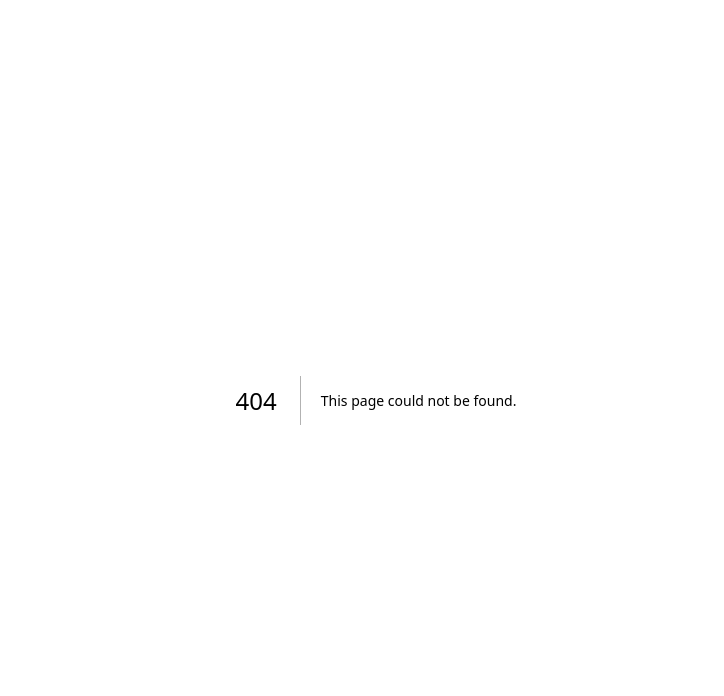
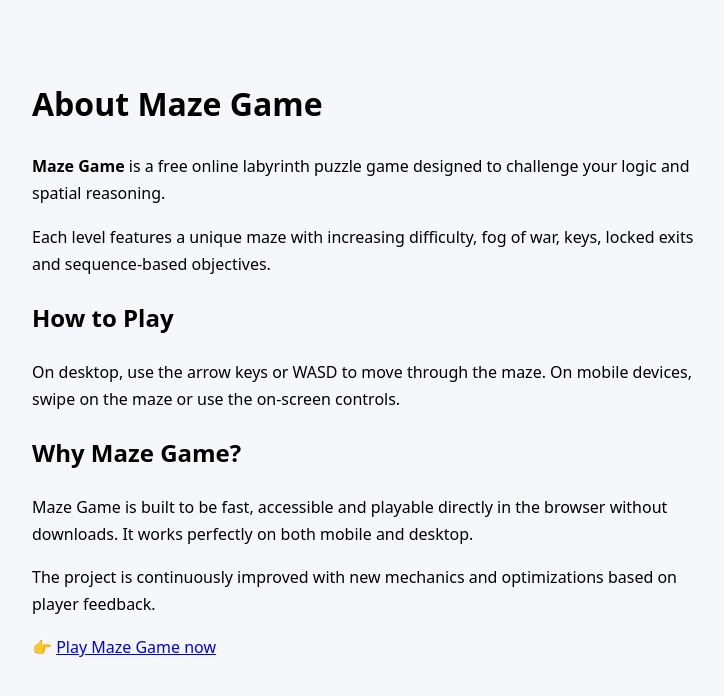
Before and after one commit to elvezioguarino93/maze-game, a Next.js app: page /about in a window 1280 px wide. Before the commit this address had no page. Shown: the top 696 px of the page, without its empty margins (264-988 px from the left). Built offline with nearby package versions, Linux system fonts and the light colour scheme.

Commit message:
add about page for seo

```diff
--- /dev/null
+++ b/app/about/page.tsx
@@ -0,0 +1,38 @@
+export default function AboutPage() {
+  return (
+    <main style={{ maxWidth: 720, margin: "40px auto", padding: 16, lineHeight: 1.7 }}>
+      <h1>About Maze Game</h1>
+
+      <p>
+        <strong>Maze Game</strong> is a free online labyrinth puzzle game designed
+        to challenge your logic and spatial reasoning.
+      </p>
+
+      <p>
+        Each level features a unique maze with increasing difficulty, fog of war,
+        keys, locked exits and sequence-based objectives.
+      </p>
+
+      <h2>How to Play</h2>
+      <p>
+        On desktop, use the arrow keys or WASD to move through the maze.
+        On mobile devices, swipe on the maze or use the on-screen controls.
+      </p>
+
+      <h2>Why Maze Game?</h2>
+      <p>
+        Maze Game is built to be fast, accessible and playable directly in the
+        browser without downloads. It works perfectly on both mobile and desktop.
+      </p>
+
+      <p>
+        The project is continuously improved with new mechanics and optimizations
+        based on player feedback.
+      </p>
+
+      <p>
+        👉 <a href="https://www.playmazegame.com">Play Maze Game now</a>
+      </p>
+    </main>
+  );
+}
```
